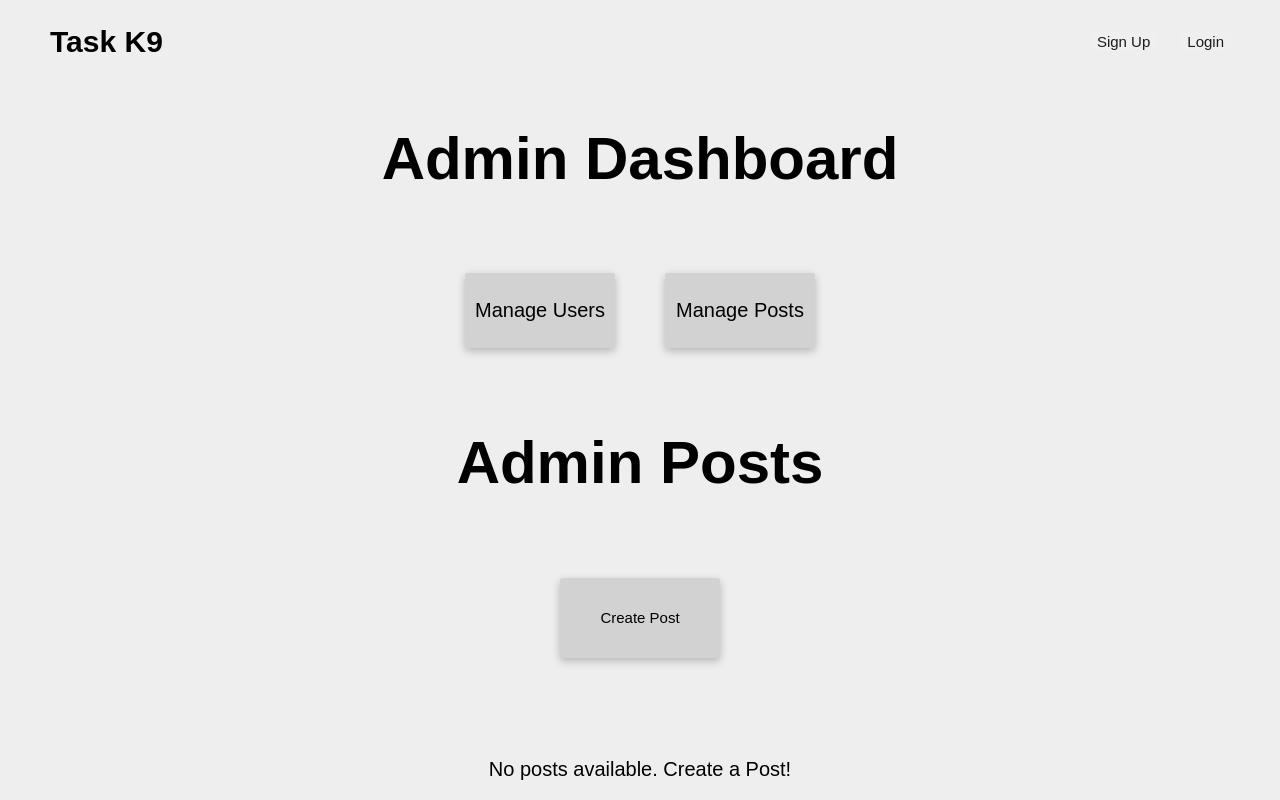
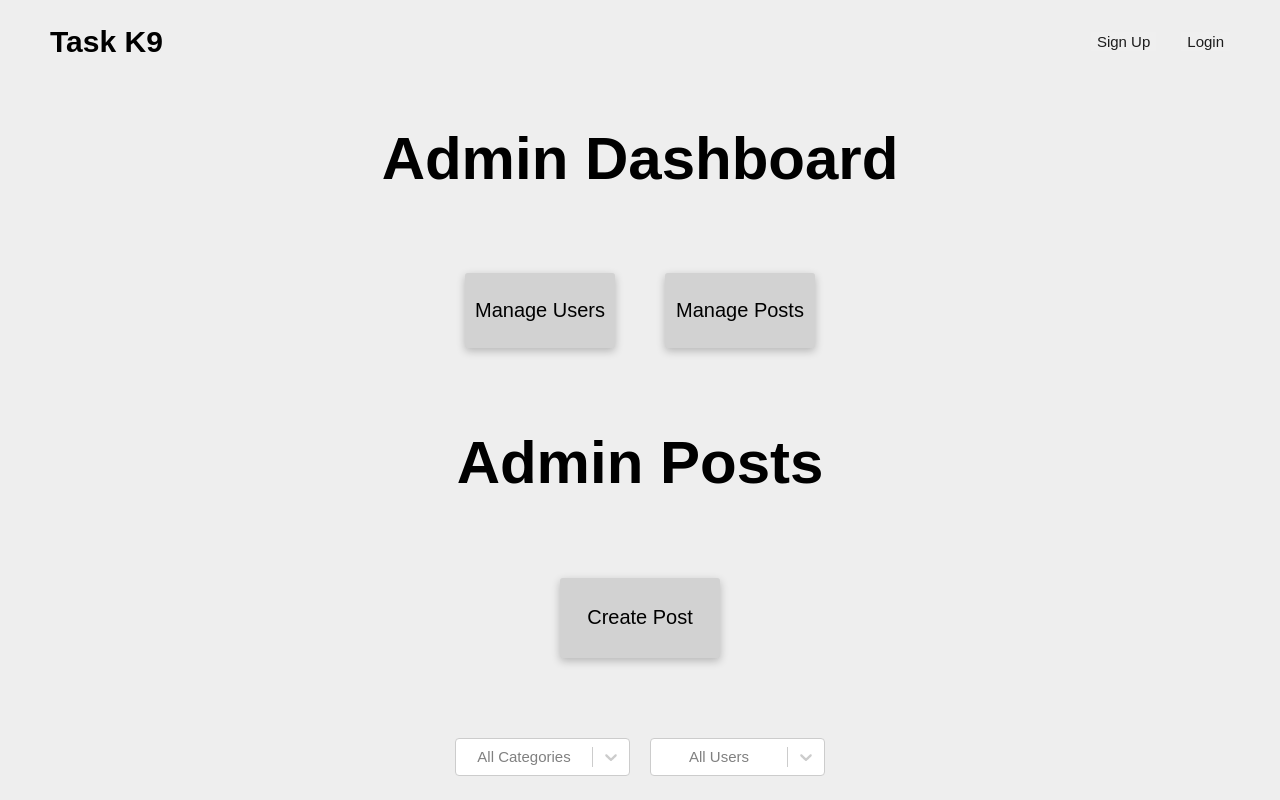
Before and after one commit to Zach-Jordan/taskk9_react, a React (Create React App) app: page /adminManagePosts in a window 1280 px wide. Shown: the top 800 px of the page. Built offline with nearby package versions, Linux system fonts and the light colour scheme.

Commit message:
this will be one of the final commits. it handles some routing for the admin and some styles

```diff
--- a/src/adminManagePosts.js
+++ b/src/adminManagePosts.js
@@ -1,17 +1,25 @@
 import React, { useState, useEffect } from 'react';
 import { Link } from 'react-router-dom';
 import axios from 'axios';
+import Select from 'react-select';
 import './styles/dashboard.css';
-import './styles/permalink_content.css'
+import './styles/permalink_content.css';
 import AdminDashboard from './adminDashboard';
 
 export default function ManagePosts() {
   const [posts, setPosts] = useState([]);
   const isLoggedIn = localStorage.getItem('isLoggedIn') === 'true';
   const userId = sessionStorage.getItem('userId');
+  const [selectedCategory, setSelectedCategory] = useState('');
+  const [selectedUser, setSelectedUser] = useState('');
+  const [loading, setLoading] = useState(true);
+  const [categories, setCategories] = useState([]);
+  const [users, setUsers] = useState([]);
 
+  // Fetches posts, categories, and users based on logged-in status and user ID
   useEffect(() => {
     const fetchPosts = async () => {
+      // Fetches posts for a specific user
       try {
         const response = await axios.get(`http://localhost:31/Web_Dev_2/Assignments/TaskK9/php_backend/manageIndex.php?userId=${userId}`);
         setPosts(response.data.posts || []);
@@ -21,11 +29,35 @@ export default function ManagePosts() {
       }
     };
 
+    const fetchCategories = async () => {
+      // Fetches categories
+      try {
+        const response = await axios.get('http://localhost:31/Web_Dev_2/Assignments/TaskK9/php_backend/categories.php');
+        setCategories(response.data || []);
+      } catch (error) {
+        console.error('Error fetching categories:', error);
+      }
+    };
+
+    const fetchUsers = async () => {
+      // Fetches users
+      try {
+        const response = await axios.get('http://localhost:31/Web_Dev_2/Assignments/TaskK9/php_backend/fetchUsers.php');
+        setUsers(response.data.users || []);
+      } catch (error) {
+        console.error('Error fetching users:', error);
+      }
+    };
+
+    // Fetches data if the user is logged in and has a user ID
     if (isLoggedIn && userId) {
       fetchPosts();
+      fetchCategories();
+      fetchUsers();
     }
   }, [isLoggedIn, userId]);
 
+  // Handles post deletion
   const handleDelete = async (postId) => {
     try {
       const response = await axios.delete('http://localhost:31/Web_Dev_2/Assignments/TaskK9/php_backend/deletePosts.php', {
@@ -36,7 +68,7 @@ export default function ManagePosts() {
 
       console.log(response.data);
 
-      if (response.data.message === "Post deleted successfully") {
+      if (response.data.message === 'Post deleted successfully') {
         const updatedPosts = posts.filter(post => post.post_id !== postId);
         setPosts(updatedPosts);
       } else {
@@ -47,36 +79,108 @@ export default function ManagePosts() {
     }
   };
 
+  // Formats timestamp
   const formatDate = (timestamp) => {
-    return timestamp.split(' ')[0]; // Assuming the timestamp is in the format YYYY-MM-DD HH:MM:SS
+    return timestamp.split(' ')[0];
   };
 
+  // Sorts posts by timestamp
   const sortPostsByTimestamp = () => {
     return posts.sort((a, b) => new Date(b.created_at) - new Date(a.created_at));
   };
+
+  // Handles category change
+  const handleCategoryChange = (selectedOption) => {
+    setSelectedCategory(selectedOption.value);
+  };
+
+  // Handles user change
+  const handleUserChange = (selectedOption) => {
+    setSelectedUser(selectedOption.value);
+  };
+
+  // Fetches posts based on selected category and user
+  useEffect(() => {
+    const fetchPosts = async () => {
+      try {
+        let url = 'http://localhost:31/Web_Dev_2/Assignments/TaskK9/php_backend/index.php';
+
+        if (selectedCategory) {
+          url += `?category=${selectedCategory}`;
+        }
+
+        if (selectedUser) {
+          url += `${selectedCategory ? '&' : '?'}user=${selectedUser}`;
+        }
+
+        const response = await axios.get(url);
+        setPosts(response.data.posts || []);
+      } catch (error) {
+        console.error('Error fetching posts:', error);
+      } finally {
+        setLoading(false);
+      }
+    };
+
+    if (isLoggedIn) {
+      fetchPosts();
+    }
+  }, [isLoggedIn, selectedCategory, selectedUser]);
 
   return (
     <div className="dashboard">
       <AdminDashboard />
       <h1>Admin Posts</h1>
-      <div className="creat_post_div">
+      <div className="create_post_div">
         <Link to="/dashboardCreate">
-          <button className='create_post'>Create Post</button>
+          <button className="create_post">Create Post</button>
         </Link>
       </div>
+      <div className="filter_section">
+        <Select
+          className="select_component"
+          value={selectedCategory === '' ? null : categories.find((cat) => cat.value === selectedCategory)}
+          onChange={handleCategoryChange}
+          options={[
+            { value: '', label: 'All Categories' },
+            ...categories.map((category) => ({
+              value: category.category_id,
+              label: category.category_name,
+            })),
+          ]}
+          placeholder="All Categories"
+        />
+
+        <Select
+          className="select_component"
+          value={selectedUser === '' ? null : users.find((usr) => usr.value === selectedUser)}
+          onChange={handleUserChange}
+          options={[
+            { value: '', label: 'All Users' },
+            ...users.map((user) => ({
+              value: user.user_id,
+              label: user.username,
+            })),
+          ]}
+          placeholder="All Users"
+        />
+      </div>
       <div className="posts_list">
-        {posts && posts.length === 0 ? (
-          <p>No posts available. Create a Post!</p>
+        {loading ? (
+          <p>Loading...</p>
+        ) : posts.length === 0 ? (
+          <p>No posts available.</p>
         ) : (
           sortPostsByTimestamp().map((post) => (
             <div key={post.post_id} className="permalink_content">
               <p className="timestamp">{formatDate(post.created_at)}</p>
-              <h2 className='post_title'>{post.page_title}</h2>
-              <div className="content" dangerouslySetInnerHTML={{ __html: post.content.substring(0, 150)}} />
+              <h2 className="post_title">{post.page_title}</h2>
+              <p className="username">{post.username}</p>
+              <div className="content" dangerouslySetInnerHTML={{ __html: post.content.substring(0, 150) }} />
               <div className="permalink_content_buttons">
-              <Link to={`/post/${post.post_id}/${post.permalink}`} className="post-link">
-                <button>Full Post</button>
-              </Link>
+                <Link to={`/post/${post.post_id}/${post.permalink}`}>
+                  <button>Full Post</button>
+                </Link>
                 <button onClick={() => handleDelete(post.post_id)}>Delete</button>
                 <Link to={`/dashboardEdit/${post.post_id}`}>
                   <button>Edit</button>
--- a/src/adminManageUsers.js
+++ b/src/adminManageUsers.js
@@ -200,9 +200,9 @@ function ManageUsers() {
                 {error && <p className='error-message'>{error}</p>}
               </div>
             <div className='submit_button'>
-            <button onClick={isUpdateMode ? handleUpdateUser : handleAddUser}>
-              {isUpdateMode ? 'Update User' : 'Add User'}
-            </button>
+              <button onClick={isUpdateMode ? handleUpdateUser : handleAddUser}>
+                {isUpdateMode ? 'Update User' : 'Add User'}
+              </button>
             </div>
           </div>
         </div>
--- a/src/dashboardCreate.js
+++ b/src/dashboardCreate.js
@@ -71,13 +71,18 @@ const CreatePost = () => {
         },
       });
 
-      console.log(response.data);
+      const isAdmin = sessionStorage.getItem('role') === 'admin';
+      if (isAdmin) {
+        navigate('/adminManagePosts');
+      } else {
+        navigate('/dashboard');
+      }
+
     } catch (error) {
       console.error(error);
     }
   };
 
-console.log(content)
 
   return (
     <div className='postPage'>
--- a/src/dashboardEdit.js
+++ b/src/dashboardEdit.js
@@ -139,7 +139,6 @@ const DashboardEdit = () => {
     }));
   };
 
-  console.log('Post state:', post);
   return (
     <div className='postPage'>
       <div className="edit_header">
--- a/src/styles/dashboard.css
+++ b/src/styles/dashboard.css
@@ -11,6 +11,20 @@
     font-size: 60px;
 }
 
+.dashboard .create_post{
+    margin-top: 40px;
+    margin-bottom: 80px;
+    height: 80px;
+    width: 160px;
+    padding: 0;
+    border: none;
+    font-size: 20px;
+    border-radius: 3px;
+    background-color: rgb(210, 210, 210);
+    box-shadow: rgba(0, 0, 0, 0.24) 0px 3px 8px;
+}
+
+/*Admin styles*/
 .admin-buttons {
     display: flex;
     justify-content: center;
@@ -29,20 +43,7 @@
     box-shadow: rgba(0, 0, 0, 0.24) 0px 3px 8px;
     font-size: 20px;
 }
-/*Admin posts style*/
-.dashboard .create_post{
-    margin-top: 40px;
-    margin-bottom: 80px;
-    height: 80px;
-    width: 160px;
-    padding: 0;
-    border: none;
-    border-radius: 3px;
-    background-color: rgb(210, 210, 210);
-    box-shadow: rgba(0, 0, 0, 0.24) 0px 3px 8px;
-}
 
-/*Admin user styles*/
 table {
     margin-top: 40px;
     width: 750px;
@@ -86,7 +87,8 @@ table button {
 
 .form_container {
     margin-top: 40px;
-
+    display: flex;
+    flex-direction: column;
 }
 
 .form_inputs {
@@ -95,9 +97,14 @@ table button {
     align-content: center;
 }
 
+.multi_form {
+    display: flex;
+    flex-direction: column;
+    align-items: center;
+}
 .multi_form input {
     height: 40px;
-    width: 250px;
+    width: 300px;
     font-size: 20px;
     padding: 0;
     border: none;
--- a/src/styles/navbar.css
+++ b/src/styles/navbar.css
@@ -3,10 +3,15 @@
     justify-content: space-between;
     align-items: center;
     margin: 0px 50px;
+    padding: 0;
 }
 
 .navbar h1 {
     font-size: 30px;
+}
+
+.navbar h1 a:hover {
+    color: black;
 }
 
 .navbar ul {
@@ -23,10 +28,19 @@ a {
     text-decoration: none;
 }
 
-button {
+.navbar button {
     font-family: Arial, Helvetica, sans-serif;
     background-color: none;
     text-decoration: none;
     border: none;
     font-size: 15px;
 }
+
+.navbar button:hover {
+    color: aliceblue;
+    background-color: rgb(238, 238, 238);
+}
+
+.navbar a:hover {
+    color: aliceblue;
+}
--- a/src/styles/permalink_content.css
+++ b/src/styles/permalink_content.css
@@ -45,7 +45,7 @@
     border-radius: 3px;
     background-color: rgb(210, 210, 210);
     box-shadow: rgba(0, 0, 0, 0.24) 0px 3px 8px;
-    font-size: 15px;
+    font-size: 20px;
 }
 
 .permalink_content button:hover {
--- a/src/styles/post.css
+++ b/src/styles/post.css
@@ -8,6 +8,7 @@
     align-content: center;
     flex-direction: column;
     align-items: center;
+    font-size: 20px;
 }
 
 .post_header h1, .edit_header h1 {
@@ -39,6 +40,8 @@ form button {
 
 .submit_button {
     margin-bottom: 40px;
+    width: 125px;
+    font-size: 20px;
 }
 
 button:hover {
@@ -47,11 +50,14 @@ button:hover {
 
 input {
     margin: 40px 0;
+    font-size: 20px;
 }
 
 .title_input {
+    text-align: center;
     height: 40px;
     width: 200px;
+    font-size: 20px;
 }
 
 .ql-editor {
@@ -71,4 +77,5 @@ input {
 
 select {
     margin-bottom: 40px;
+    font-size: 20px;
 }
```
Also changed, not shown: src/styles/App.css (line endings or trailing spaces).
